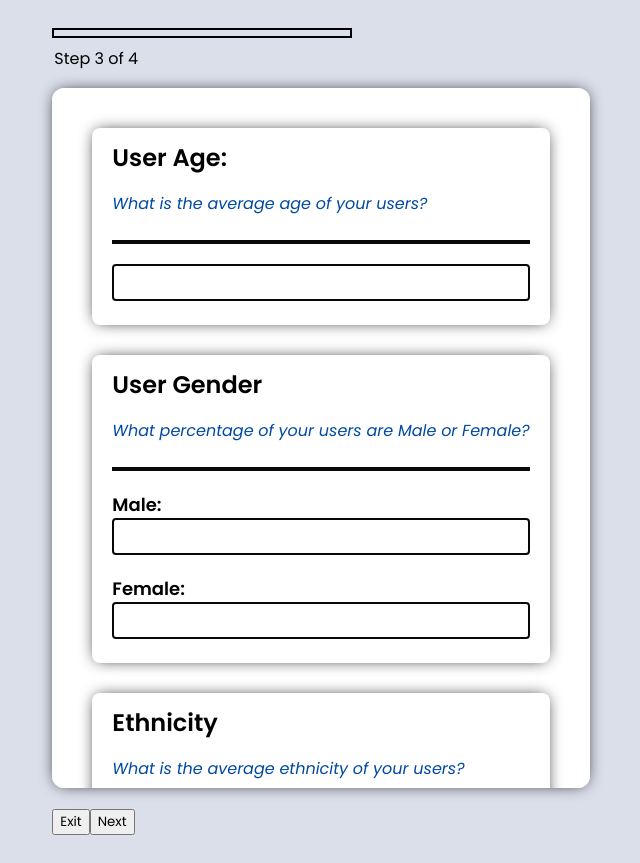
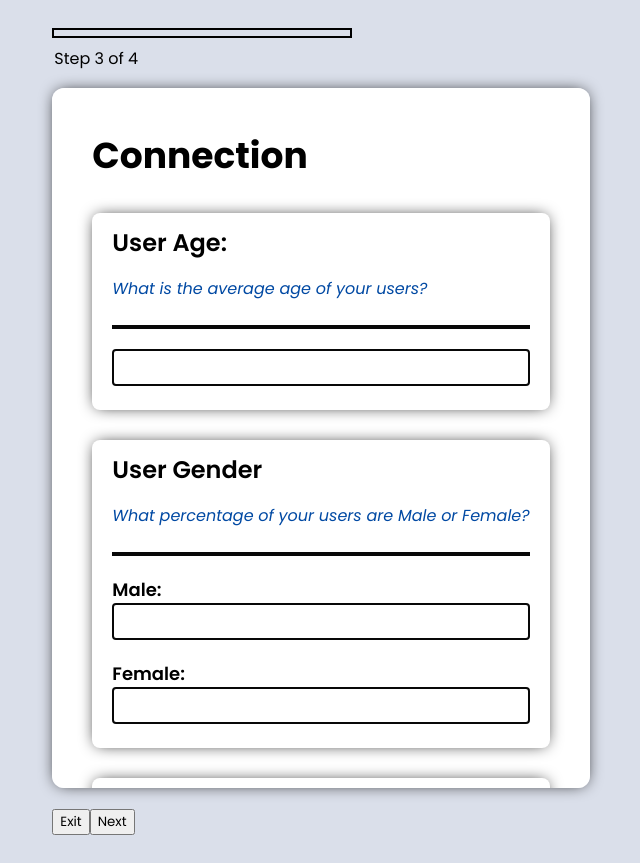
Before and after one commit to kagesite/brand-form-app, a React (Vite) app: page / in a window 1280 px wide. Shown: the whole page, without its empty margins (327-967 px from the left). Built offline with nearby package versions, Linux system fonts and the light colour scheme.

Commit message:
Added in Form Headers for each subject and styling

```diff
--- a/src/components/Step1.jsx
+++ b/src/components/Step1.jsx
@@ -5,6 +5,7 @@ function Step1({ data, prompts, changeFunc, errors }) {
     return (
         <div>
             <form className='form-container'>
+                <h2>Foundation</h2>
                 <div className='question-card'>
                     <label>Business Name:</label>
                     <p className="prompt">{prompts.businessName}</p>
@@ -15,7 +16,7 @@ function Step1({ data, prompts, changeFunc, errors }) {
                         onChange={(e) => changeFunc("foundation", "businessName", e.target.value)}
                     />
                     {errors.businessName.length > 0 && (
-                         <p className='error'>{errors.businessName}</p>
+                        <p className='error'>{errors.businessName}</p>
                     )}
                 </div>
                 <div className='question-card'>
@@ -28,7 +29,7 @@ function Step1({ data, prompts, changeFunc, errors }) {
                         onChange={(e) => changeFunc("foundation", "missionStatement", e.target.value)}
                     />
                     {errors.missionStatement.length > 0 && (
-                         <p className='error'>{errors.missionStatement}</p>
+                        <p className='error'>{errors.missionStatement}</p>
                     )}
                 </div>
                 <div className='question-card'>
@@ -41,7 +42,7 @@ function Step1({ data, prompts, changeFunc, errors }) {
                         onChange={(e) => changeFunc("foundation", "promise", e.target.value)}
                     />
                     {errors.promise.length > 0 && (
-                         <p className='error'>{errors.promise}</p>
+                        <p className='error'>{errors.promise}</p>
                     )}
                 </div>
             </form>
--- a/src/components/Step2.jsx
+++ b/src/components/Step2.jsx
@@ -5,6 +5,7 @@ function Step2({ data, prompts, changeFunc, errors }) {
     return (
         <div>
             <form className='form-container'>
+                <h2>Perception</h2>
                 <div className='question-card'>
                     <label>Message:</label>
                     <p className="prompt">{prompts.message}</p>
@@ -15,7 +16,7 @@ function Step2({ data, prompts, changeFunc, errors }) {
                         onChange={(e) => changeFunc("perception", "message", e.target.value)}
                     />
                     {errors.message.length > 0 && (
-                         <p className='error'>{errors.message}</p>
+                        <p className='error'>{errors.message}</p>
                     )}
                 </div>
                 <div className='question-card'>
@@ -28,7 +29,7 @@ function Step2({ data, prompts, changeFunc, errors }) {
                         onChange={(e) => changeFunc("perception", "voice", e.target.value)}
                     />
                     {errors.voice.length > 0 && (
-                         <p className='error'>{errors.voice}</p>
+                        <p className='error'>{errors.voice}</p>
                     )}
                 </div>
                 <div className='question-card'>
@@ -41,7 +42,7 @@ function Step2({ data, prompts, changeFunc, errors }) {
                         onChange={(e) => changeFunc("perception", "ItFactor", e.target.value)}
                     />
                     {errors.ItFactor.length > 0 && (
-                         <p className='error'>{errors.ItFactor}</p>
+                        <p className='error'>{errors.ItFactor}</p>
                     )}
                 </div>
             </form>
--- a/src/components/Step3.jsx
+++ b/src/components/Step3.jsx
@@ -14,6 +14,7 @@ function Step3({ data, prompts, changeFunc, errors }) {
     return (
         <div>
             <form className='form-container'>
+                <h2>Connection</h2>
                 <div className='question-card'>
                     <label>User Age:</label>
                     <p className="prompt">{prompts.age}</p>
@@ -85,7 +86,7 @@ function Step3({ data, prompts, changeFunc, errors }) {
                                 value={race}
                                 key={i}
                             >{race}</option>
-                        )) }
+                        ))}
                     </select>
                     {errors.ethnicity.length > 0 && (
                         <p className='error'>{errors.ethnicity}</p>
--- a/src/styles/Form.css
+++ b/src/styles/Form.css
@@ -9,6 +9,12 @@
     margin-bottom: 20px;
     max-height: 700px;
     overflow-y: scroll;
+}
+
+.form-container h2 {
+    margin: 0;
+    padding: 0;
+    font-size: 36px;
 }
 
 
@@ -64,10 +70,7 @@
     font-size: 16px;
 }
 
-.question-card hr {
-    border: 2px solid 080808;
-    width: 80%;
-}
+
 
 .bar {
     height: 4px;
```
